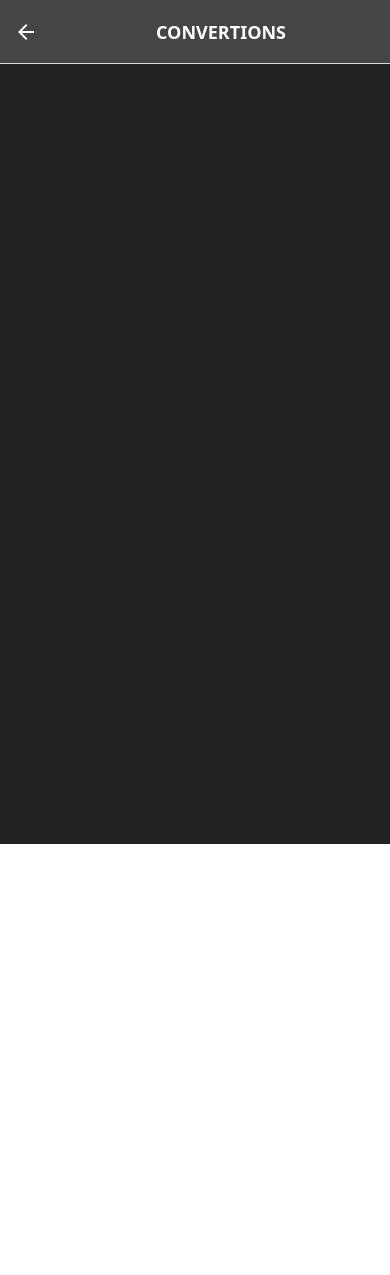
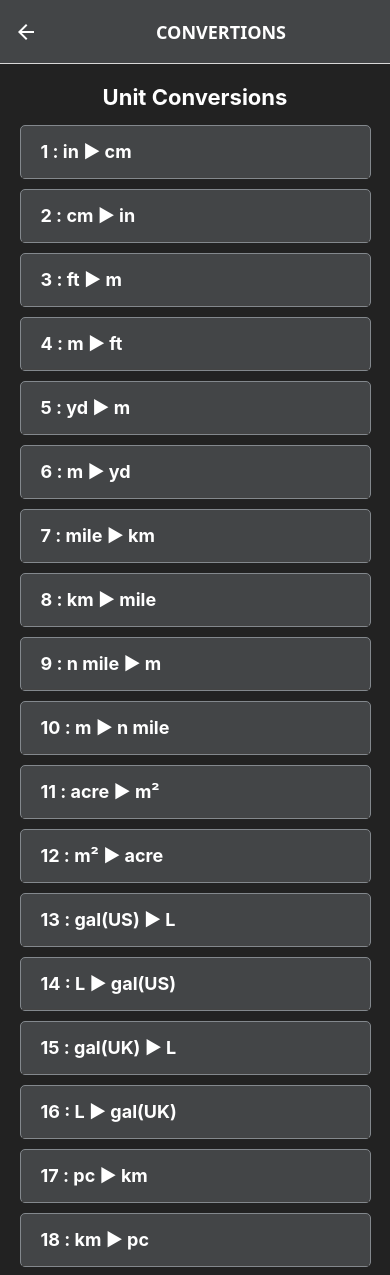
Before and after one commit to Zainab46/GraphicalCalculator, a React Native app: screen /Shifteight in a window 390 px wide. Shown: the top 1275 px of the page. Before the commit the page ends 844 px from the top, so only its background shows below. Built offline with nearby package versions, Linux system fonts and the light colour scheme.

Commit message:
shiftseven_and_shifteight_impproved

```diff
--- a/Main.js
+++ b/Main.js
@@ -554,12 +554,6 @@ else if(eqvalues!=null){
     const newExpression = expressionInput.substring(0, currentPos) + shift_seven +
                          expressionInput.substring(currentPos);
                            setExpressionInput(newExpression);
-    const newExpression2 = result.substring(0, currentPos) + shift_seven2 +
-                        result.substring(currentPos);
-                        setResult(newExpression2);
-   setFirstPlaceholderPosition(currentPos + 6);
-  setCursorPosition(currentPos + 8);
-  shift_seven=null;
   shift_seven2=null;
 }
 
@@ -764,6 +758,11 @@ expr = expr.replace(/∑\(([^,]+),([^,]+),([^,]+),([^)]+)\)/g, 'computeSummation
       const result = evaluateExpression(expressionInput);
       setResult(result.toString());
       setLastResult(result.toString());
+    }
+
+    else if (shift_seven){
+      setResult(shift_seven2)
+      shift_seven2=null
     }
   } catch (error) {
     console.error("Calculation error:", error);
--- a/Screens/Shifteight.js
+++ b/Screens/Shifteight.js
@@ -1,74 +1,195 @@
-import React,{useState}from "react";
-import { FlatList,Text,TextInput,TouchableOpacity,View ,StyleSheet} from "react-native";
+import React, { useState } from "react";
+import { FlatList, Text, TextInput, TouchableOpacity, View, StyleSheet } from "react-native";
 import { modes } from "./List";
 
-function Shifteight({navigation}){
+function Shifteight({ navigation }) {
+  const [selectedConversion, setSelectedConversion] = useState(null);
+  const [inputValue, setInputValue] = useState("");
+  const [result, setResult] = useState("");
 
-const[selectedconversion,setSelectedConversion]=useState('');
+  const conversionFactors = {
 
-const[input,setInput]= useState('');
+    "in ▶ cm": 2.54,
+    "cm ▶ in": 1 / 2.54,
+    "ft ▶ m": 0.3048,
+    "m ▶ ft": 1 / 0.3048,
+    "yd ▶ m": 0.9144,
+    "m ▶ yd": 1 / 0.9144,
+    "mile ▶ km": 1.609344,
+    "km ▶ mile": 1 / 1.609344,
+    "n mile ▶ m": 1852,
+    "m ▶ n mile": 1 / 1852,
+    "pc ▶ km": 3.085677581e13,
+    "km ▶ pc": 1 / 3.085677581e13,
 
-const [result,setResult]=useState('');
+    "acre ▶ m²": 4046.8564224,
+    "m² ▶ acre": 1 / 4046.8564224,
 
+    "gal(US) ▶ L": 3.785411784,
+    "L ▶ gal(US)": 1 / 3.785411784,
+    "gal(UK) ▶ L": 4.54609,
+    "L ▶ gal(UK)": 1 / 4.54609,
 
+    "km/h ▶ m/s": 1000 / 3600,
+    "m/s ▶ km/h": 3600 / 1000,
 
+    "oz ▶ g": 28.349523125,
+    "g ▶ oz": 1 / 28.349523125,
+    "lb ▶ kg": 0.45359237,
+    "kg ▶ lb": 1 / 0.45359237,
 
+    "atm ▶ Pa": 101325,
+    "Pa ▶ atm": 1 / 101325,
+    "mmHg ▶ Pa": 133.322387415,
+    "Pa ▶ mmHg": 1 / 133.322387415,
+    "lbf/in² ▶ kPa": 6.894757293,
+    "kPa ▶ lbf/in²": 1 / 6.894757293,
+    "kgf/cm² ▶ Pa": 98066.5,
+    "Pa ▶ kgf/cm²": 1 / 98066.5,
 
+    "hp ▶ kW": 0.745699872,
+    "kW ▶ hp": 1 / 0.745699872,
 
-return(
- <View  style={styles.container}>
+    "kgf·m ▶ J": 9.80665,
+    "J ▶ kgf·m": 1 / 9.80665,
+    "J ▶ cal": 1 / 4.184,
+    "cal ▶ J": 4.184,
+  };
 
-       <FlatList
-       data={modes.shifteight}
-       renderItems={({item})=>{
-    return(
-    <View style={{width:400,borderRadius:5,borderWidth:1,backgroundColor:'#434547',borderColor:'#83888d'}}>
-   <TouchableOpacity style={styles.item}  >
-   <Text style={styles.itemText}>{item.id} :  {item.name}</Text>
+  const handleConversion = () => {
+    if (!selectedConversion) {
+      setResult("Please select a conversion");
+      return;
+    }
+    if (!inputValue || isNaN(inputValue)) {
+      setResult("Please enter a valid number");
+      return;
+    }
+
+    const value = parseFloat(inputValue);
+    const name = selectedConversion.name;
+
+    if (name === "°F ▶ °C") {
+
+      const resultValue = ((value - 32) * 5) / 9;
+      setResult(`${value} °F = ${resultValue.toFixed(4)} °C`);
+    } else if (name === "°C ▶ °F") {
+
+      const resultValue = (value * 9) / 5 + 32;
+      setResult(`${value} °C = ${resultValue.toFixed(4)} °F`);
+    } else {
+
+      const factor = conversionFactors[name];
+      if (factor) {
+        const resultValue = value * factor;
+        setResult(`${value} ${name.split(" ▶ ")[0]} = ${resultValue.toFixed(4)} ${name.split(" ▶ ")[1]}`);
+      } else {
+        setResult("Conversion not supported");
+      }
+    }
+  };
+
+  const showshiftmodes = ({ item }) => {
+    const isSelected = selectedConversion && selectedConversion.id === item.id;
+    return (
+      <View style={{ width: "90%", borderRadius: 5, borderWidth: 1, backgroundColor: isSelected ? "#56585a" : "#434547", borderColor: "#83888d", marginVertical: 5, alignSelf: "center" }}>
+        <TouchableOpacity style={styles.item} onPress={() => setSelectedConversion(item)}>
+          <Text style={styles.itemText}>
+            {item.id} : {item.name}
+          </Text>
         </TouchableOpacity>
       </View>
     );
- }
-  }
-  keyExtractor={(item,index)=>index.toString()}
-   >
+  };
 
-  </FlatList>
+  return (
+    <View style={styles.container}>
+      <Text style={styles.header}>Unit Conversions</Text>
+      {selectedConversion && (
+        <View style={styles.inputContainer}>
+          <Text style={styles.selectedText}>Selected: {selectedConversion.name}</Text>
+          <TextInput
+            style={styles.input}
+            placeholder="Enter value to convert"
+            placeholderTextColor="#888"
+            keyboardType="numeric"
+            value={inputValue}
+            onChangeText={setInputValue}
+          />
+          <TouchableOpacity style={styles.convertButton} onPress={handleConversion}>
+            <Text style={styles.buttonText}>Convert</Text>
+          </TouchableOpacity>
         </View>
-
+      )}
+      {result ? <Text style={styles.resultText}>{result}</Text> : null}
+      <FlatList
+        data={modes.shifteight}
+        renderItem={showshiftmodes}
+        keyExtractor={(item, index) => index.toString()}
+      />
+    </View>
   );
-
-
 }
 
 const styles = StyleSheet.create({
   container: {
     flex: 1,
-      backgroundColor: '#222',
+    backgroundColor: "#222",
     paddingTop: 20,
   },
   header: {
     fontSize: 22,
-      fontWeight: 'bold',
-      textAlign: 'center',
-      color: 'white',
+    fontWeight: "bold",
+    textAlign: "center",
+    color: "white",
     marginBottom: 10,
+  },
+  inputContainer: {
+    width: "90%",
+    alignSelf: "center",
+    marginBottom: 10,
+  },
+  selectedText: {
+    fontSize: 16,
+    color: "#ccc",
+    marginBottom: 5,
+  },
+  input: {
+    backgroundColor: "#333",
+    color: "white",
+    padding: 10,
+    borderRadius: 5,
+    fontSize: 16,
+    marginBottom: 10,
+  },
+  convertButton: {
+    backgroundColor: "#007AFF",
+    padding: 12,
+    borderRadius: 5,
+    alignItems: "center",
+  },
+  buttonText: {
+    color: "white",
+    fontSize: 16,
+    fontWeight: "bold",
   },
   item: {
     paddingVertical: 15,
     paddingHorizontal: 20,
     borderBottomWidth: 1,
-      borderBottomColor: '#444',
+    borderBottomColor: "#444",
   },
   itemText: {
     fontSize: 18,
-      color: 'white',
-      fontWeight:'bold'
+    color: "white",
+    fontWeight: "bold",
   },
-    underline: {
-      height: 2,
-      backgroundColor: 'blue',
-      marginTop: 4,
+  resultText: {
+    fontSize: 18,
+    color: "#0f0",
+    textAlign: "center",
+    marginBottom: 10,
   },
 });
+
 export default Shifteight;
```
Lines whose indentation alone changed are shown as unchanged.
